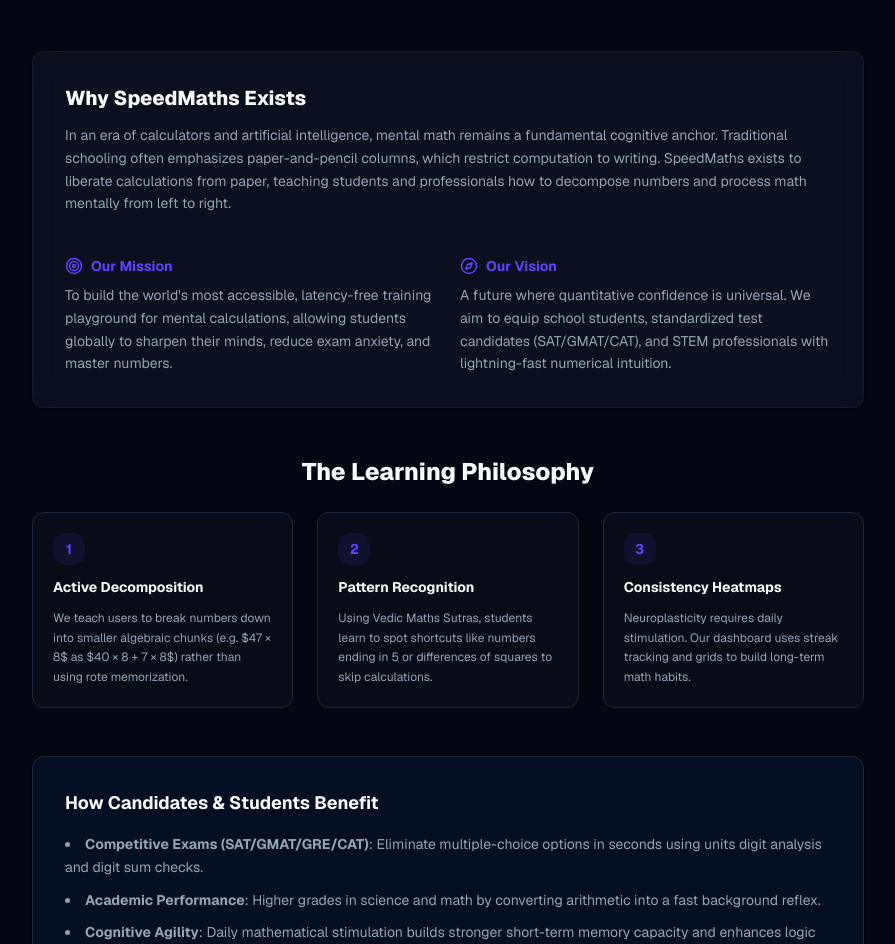
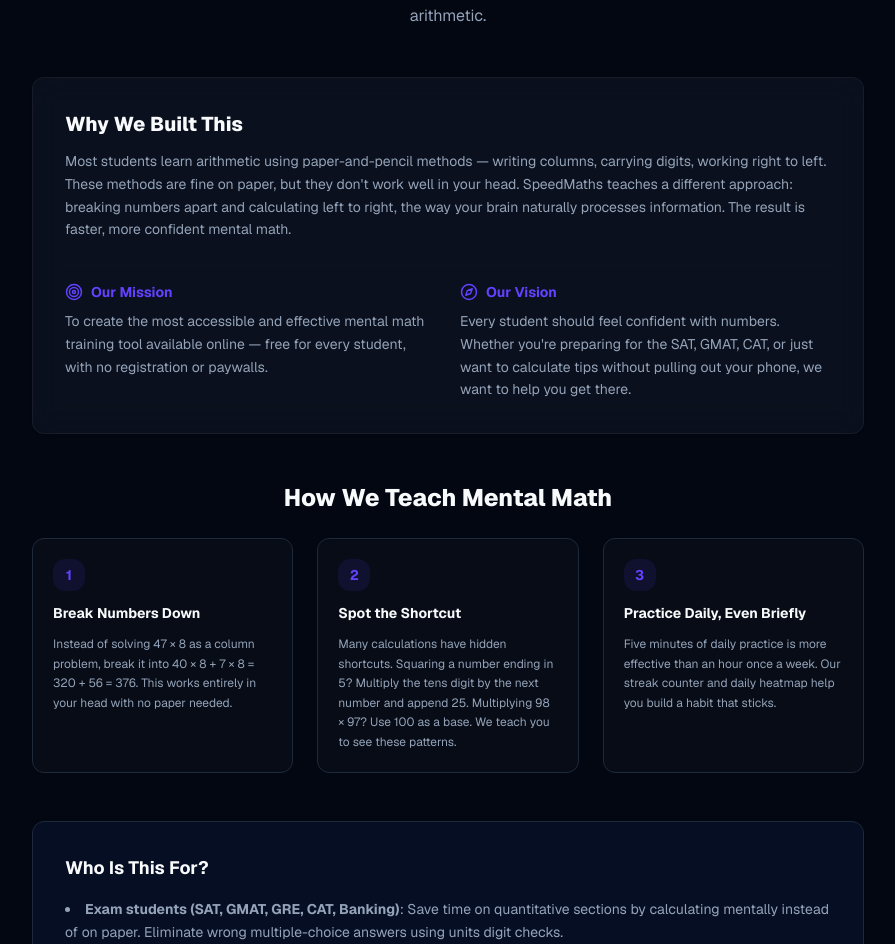
Before and after one commit to Arulraj2001/SpeedMaths, a Next.js app: page /about in a window 1280 px wide. Shown: the part 228-1172 px from the top of the page, without its empty margins (192-1087 px from the left). Built offline with nearby package versions, Linux system fonts and the light colour scheme.

Commit message:
content: rewrite homepage and about page with genuine human copy, replace fake stats, remove all corporate jargon

```diff
--- a/src/app/about/page.tsx
+++ b/src/app/about/page.tsx
@@ -32,18 +32,18 @@
         <div className="flex h-12 w-12 items-center justify-center rounded-xl bg-gradient-to-tr from-primary to-violet-600 shadow-md mx-auto mb-2">
           <Sparkles className="h-6 w-6 text-white" />
         </div>
-        <h1 className="text-3xl md:text-4xl font-extrabold tracking-tight">Our Mission & Philosophy</h1>
+        <h1 className="text-3xl md:text-4xl font-extrabold tracking-tight">About SpeedMaths</h1>
         <p className="text-sm md:text-base text-muted-foreground leading-relaxed">
-          Unlocking human computational potential through design-driven training tools.
+          A free mental math practice platform built to help students get genuinely faster at arithmetic.
         </p>
       </div>
 
       {/* Intro section */}
       <Card className="glassmorphism border-border/40 p-6 md:p-8 space-y-6">
         <div className="space-y-3">
-          <h2 className="text-xl font-extrabold text-foreground">Why SpeedMaths Exists</h2>
+          <h2 className="text-xl font-extrabold text-foreground">Why We Built This</h2>
           <p className="text-sm text-muted-foreground leading-relaxed">
-            In an era of calculators and artificial intelligence, mental math remains a fundamental cognitive anchor. Traditional schooling often emphasizes paper-and-pencil columns, which restrict computation to writing. SpeedMaths exists to liberate calculations from paper, teaching students and professionals how to decompose numbers and process math mentally from left to right.
+            Most students learn arithmetic using paper-and-pencil methods — writing columns, carrying digits, working right to left. These methods are fine on paper, but they don&apos;t work well in your head. SpeedMaths teaches a different approach: breaking numbers apart and calculating left to right, the way your brain naturally processes information. The result is faster, more confident mental math.
           </p>
         </div>
 
@@ -54,7 +54,7 @@
               <span>Our Mission</span>
             </div>
             <p className="text-xs md:text-sm text-muted-foreground leading-relaxed">
-              To build the world&apos;s most accessible, latency-free training playground for mental calculations, allowing students globally to sharpen their minds, reduce exam anxiety, and master numbers.
+              To create the most accessible and effective mental math training tool available online — free for every student, with no registration or paywalls.
             </p>
           </div>
           <div className="space-y-2">
@@ -63,7 +63,7 @@
               <span>Our Vision</span>
             </div>
             <p className="text-xs md:text-sm text-muted-foreground leading-relaxed">
-              A future where quantitative confidence is universal. We aim to equip school students, standardized test candidates (SAT/GMAT/CAT), and STEM professionals with lightning-fast numerical intuition.
+              Every student should feel confident with numbers. Whether you&apos;re preparing for the SAT, GMAT, CAT, or just want to calculate tips without pulling out your phone, we want to help you get there.
             </p>
           </div>
         </div>
@@ -71,30 +71,30 @@
 
       {/* Learning philosophy */}
       <div className="space-y-6">
-        <h2 className="text-2xl font-extrabold text-foreground text-center">The Learning Philosophy</h2>
+        <h2 className="text-2xl font-extrabold text-foreground text-center">How We Teach Mental Math</h2>
         <div className="grid grid-cols-1 md:grid-cols-3 gap-6">
 
           <div className="p-5 rounded-xl border border-border bg-secondary/15 space-y-3">
             <div className="h-8 w-8 rounded-lg bg-primary/10 text-primary flex items-center justify-center font-bold text-sm">1</div>
-            <span className="block font-bold text-sm text-foreground">Active Decomposition</span>
+            <span className="block font-bold text-sm text-foreground">Break Numbers Down</span>
             <p className="text-xs text-muted-foreground leading-relaxed">
-              We teach users to break numbers down into smaller algebraic chunks (e.g. $47 × 8$ as $40 × 8 + 7 × 8$) rather than using rote memorization.
+              Instead of solving 47 × 8 as a column problem, break it into 40 × 8 + 7 × 8 = 320 + 56 = 376. This works entirely in your head with no paper needed.
             </p>
           </div>
 
           <div className="p-5 rounded-xl border border-border bg-secondary/15 space-y-3">
             <div className="h-8 w-8 rounded-lg bg-primary/10 text-primary flex items-center justify-center font-bold text-sm">2</div>
-            <span className="block font-bold text-sm text-foreground">Pattern Recognition</span>
+            <span className="block font-bold text-sm text-foreground">Spot the Shortcut</span>
             <p className="text-xs text-muted-foreground leading-relaxed">
-              Using Vedic Maths Sutras, students learn to spot shortcuts like numbers ending in 5 or differences of squares to skip calculations.
+              Many calculations have hidden shortcuts. Squaring a number ending in 5? Multiply the tens digit by the next number and append 25. Multiplying 98 × 97? Use 100 as a base. We teach you to see these patterns.
             </p>
           </div>
 
           <div className="p-5 rounded-xl border border-border bg-secondary/15 space-y-3">
             <div className="h-8 w-8 rounded-lg bg-primary/10 text-primary flex items-center justify-center font-bold text-sm">3</div>
-            <span className="block font-bold text-sm text-foreground">Consistency Heatmaps</span>
+            <span className="block font-bold text-sm text-foreground">Practice Daily, Even Briefly</span>
             <p className="text-xs text-muted-foreground leading-relaxed">
-              Neuroplasticity requires daily stimulation. Our dashboard uses streak tracking and grids to build long-term math habits.
+              Five minutes of daily practice is more effective than an hour once a week. Our streak counter and daily heatmap help you build a habit that sticks.
             </p>
           </div>
 
@@ -103,11 +103,11 @@
 
       {/* How students benefit */}
       <Card className="border-border bg-card p-6 md:p-8 space-y-4">
-        <h3 className="text-lg font-bold text-foreground">How Candidates & Students Benefit</h3>
+        <h3 className="text-lg font-bold text-foreground">Who Is This For?</h3>
         <ul className="list-disc list-inside space-y-2.5 text-xs md:text-sm text-muted-foreground leading-relaxed">
-          <li><strong>Competitive Exams (SAT/GMAT/GRE/CAT)</strong>: Eliminate multiple-choice options in seconds using units digit analysis and digit sum checks.</li>
-          <li><strong>Academic Performance</strong>: Higher grades in science and math by converting arithmetic into a fast background reflex.</li>
-          <li><strong>Cognitive Agility</strong>: Daily mathematical stimulation builds stronger short-term memory capacity and enhances logic processing speed.</li>
+          <li><strong>Exam students (SAT, GMAT, GRE, CAT, Banking)</strong>: Save time on quantitative sections by calculating mentally instead of on paper. Eliminate wrong multiple-choice answers using units digit checks.</li>
+          <li><strong>School and college students</strong>: Build a strong number sense that makes math class less stressful and helps you check your work faster.</li>
+          <li><strong>Anyone who wants to be better with numbers</strong>: Calculate tips, discounts, measurements, and budgets confidently without needing a calculator app.</li>
         </ul>
       </Card>
 
--- a/src/app/page.tsx
+++ b/src/app/page.tsx
@@ -65,10 +65,10 @@
   };
 
   const stats = [
-    { label: "Calculations Solved", value: "8,419,250+" },
-    { label: "Active Mind Trainers", value: "48,200+" },
-    { label: "Avg Speed Improvement", value: "3.4x" },
-    { label: "Ideal Recall Time", value: "< 1.5s" },
+    { label: "Math Topics Covered", value: "11" },
+    { label: "Practice Questions", value: "10,000+" },
+    { label: "Difficulty Levels", value: "4" },
+    { label: "Cost to Use", value: "Free" },
   ];
 
   const faqs = [
@@ -145,9 +145,9 @@
             transition={{ duration: 0.6, delay: 0.1 }}
             className="text-4xl font-extrabold tracking-tight sm:text-5xl md:text-6xl max-w-4xl mx-auto leading-tight"
           >
-            Supercharge Your Mental Calculation{" "}
+            Get Faster at Math{" "}
             <span className="bg-gradient-to-r from-primary via-indigo-500 to-teal-500 bg-clip-text text-transparent">
-              Speed & Recall
+              in Your Head
             </span>
           </motion.h1>
 
@@ -157,7 +157,7 @@
             transition={{ duration: 0.6, delay: 0.2 }}
             className="mx-auto max-w-2xl text-base sm:text-lg md:text-xl text-muted-foreground leading-relaxed"
           >
-            SpeedMaths is a high-performance training deck built for professionals, students, and competitors. Master times tables, squares, power limits, and fractions under a responsive, premium UI.
+            Practice multiplication tables, squares, cubes, fractions, and more — with timed drills, adaptive difficulty, and progress tracking. No signup needed. Just open and start practicing.
           </motion.p>
 
           <motion.div
@@ -195,10 +195,10 @@
       <section id="features" className="mx-auto max-w-7xl px-4 py-16 sm:px-6 lg:px-8 border-t border-border/20 scroll-mt-16">
         <div className="text-center space-y-4 mb-12">
           <h2 className="text-3xl font-bold tracking-tight sm:text-4xl">
-            Built for Extreme Mental Performance
+            Everything You Need to Practice
           </h2>
           <p className="mx-auto max-w-xl text-muted-foreground">
-            Explore premium features designed to eliminate computational friction and elevate processing.
+            A complete set of tools designed to make daily math practice quick, effective, and genuinely useful.
           </p>
         </div>
 
@@ -208,9 +208,9 @@
               <div className="flex h-12 w-12 items-center justify-center rounded-xl bg-primary/10 text-primary mb-4">
                 <Keyboard className="h-6 w-6" />
               </div>
-              <CardTitle>Keyboard Driven</CardTitle>
+              <CardTitle>Keyboard Shortcuts</CardTitle>
               <CardDescription className="pt-2 leading-relaxed">
-                Open search parameters and toggle topics instantly using the Command Palette shortcut (<kbd className="rounded border bg-muted px-1 text-xs">Ctrl+K</kbd>).
+                Navigate topics and answer questions without touching the mouse. Press <kbd className="rounded border bg-muted px-1 text-xs">Ctrl+K</kbd> to open the command palette and jump anywhere instantly.
               </CardDescription>
             </CardHeader>
           </Card>
@@ -220,9 +220,9 @@
               <div className="flex h-12 w-12 items-center justify-center rounded-xl bg-teal-500/10 text-teal-600 dark:text-teal-400 mb-4">
                 <Zap className="h-6 w-6" />
               </div>
-              <CardTitle>Mental Sandbox</CardTitle>
+              <CardTitle>Learn Before You Practice</CardTitle>
               <CardDescription className="pt-2 leading-relaxed">
-                Review preparation guides and master mental shortcuts. Expand decimal-to-fraction or prime number characteristics seamlessly.
+                Browse reference tables, fraction-to-decimal charts, and number type guides. Understand the patterns first, then drill them until they stick.
               </CardDescription>
             </CardHeader>
           </Card>
@@ -232,9 +232,9 @@
               <div className="flex h-12 w-12 items-center justify-center rounded-xl bg-amber-500/10 text-amber-600 dark:text-amber-400 mb-4">
                 <BarChart3 className="h-6 w-6" />
               </div>
-              <CardTitle>Progress Tracking</CardTitle>
+              <CardTitle>Track Your Progress</CardTitle>
               <CardDescription className="pt-2 leading-relaxed">
-                Unlock detailed charts detailing accuracy trends, average response latency, daily drills logs, and percentile milestones.
+                See your accuracy, speed, and streak history on interactive charts. A daily heatmap shows your consistency, and achievement badges keep you motivated.
               </CardDescription>
             </CardHeader>
           </Card>
@@ -245,10 +245,10 @@
       <section id="topics" className="mx-auto max-w-7xl px-4 py-16 sm:px-6 lg:px-8 border-t border-border/20 scroll-mt-16">
         <div className="text-center space-y-4 mb-12">
           <h2 className="text-3xl font-bold tracking-tight sm:text-4xl">
-            Choose Your Practice Field
+            Pick a Topic and Start
           </h2>
           <p className="mx-auto max-w-xl text-muted-foreground">
-            Explore 11 customized calculation topics tailored across varying difficulty thresholds.
+            11 math topics from basic addition to advanced number types. Each one has reference tables, practice drills, and difficulty levels.
           </p>
         </div>
 
@@ -303,10 +303,10 @@
 
           <div className="lg:col-span-1 space-y-4">
             <h2 className="text-3xl font-bold tracking-tight sm:text-4xl">
-              Why Speed Mental Arithmetic?
+              Why Practice Mental Math?
             </h2>
             <p className="text-muted-foreground leading-relaxed">
-              Calculators solve equations, but a fast mind changes how you think. Develop sharp focus and lightning quick recall speeds that stay with you.
+              A calculator gives you answers. Mental math gives you understanding. When numbers feel intuitive, everything from exams to everyday decisions gets easier.
             </p>
           </div>
 
@@ -316,9 +316,9 @@
                 <Brain className="h-5 w-5" />
               </div>
               <div>
-                <h3 className="font-bold text-base">Cognitive Agility</h3>
+                <h3 className="font-bold text-base">Sharper Thinking</h3>
                 <p className="mt-1.5 text-sm text-muted-foreground leading-relaxed">
-                  Enhance spatial memory, logical reasoning capabilities, and split-second quantitative choices.
+                  Regular mental math practice strengthens working memory and pattern recognition — skills that transfer to problem solving, coding, and logical reasoning.
                 </p>
               </div>
             </div>
@@ -328,9 +328,9 @@
                 <Target className="h-5 w-5" />
               </div>
               <div>
-                <h3 className="font-bold text-base">Test Preparation</h3>
+                <h3 className="font-bold text-base">Better Exam Scores</h3>
                 <p className="mt-1.5 text-sm text-muted-foreground leading-relaxed">
-                  Earn a competitive advantage in GRE, GMAT, CAT, and business interview math assessment tests.
+                  Students who calculate mentally save 30–60 seconds per question on exams like the SAT, GRE, GMAT, CAT, and banking tests. That adds up to 10+ extra questions per section.
                 </p>
               </div>
             </div>
@@ -340,9 +340,9 @@
                 <Award className="h-5 w-5" />
               </div>
               <div>
-                <h3 className="font-bold text-base">Technical Confidence</h3>
+                <h3 className="font-bold text-base">Confidence With Numbers</h3>
                 <p className="mt-1.5 text-sm text-muted-foreground leading-relaxed">
-                  Understand logs, complexity bounds, equations, and factorizations in coding reviews quickly.
+                  No more reaching for your phone to calculate a tip or verify a discount. When you trust your own arithmetic, you make faster and better decisions.
                 </p>
               </div>
             </div>
@@ -352,9 +352,9 @@
                 <Sparkles className="h-5 w-5" />
               </div>
               <div>
-                <h3 className="font-bold text-base">Daily Utility</h3>
+                <h3 className="font-bold text-base">Just 10 Minutes a Day</h3>
                 <p className="mt-1.5 text-sm text-muted-foreground leading-relaxed">
-                  Calculate tips, compute bill splits, verify sales discounts, and manage investments without drawing tools.
+                  You don't need hour-long study sessions. Short daily practice builds stronger recall than occasional cramming. Most users see real improvement within two weeks.
                 </p>
               </div>
             </div>
@@ -389,7 +389,7 @@
             Frequently Asked Questions
           </h2>
           <p className="text-muted-foreground">
-            Clear responses to typical speed math workout queries.
+            Common questions about how SpeedMaths works and how to get the most out of your practice.
           </p>
         </div>
 
@@ -444,10 +444,10 @@
 
           <div className="relative z-10 max-w-2xl mx-auto space-y-6">
             <h2 className="text-3xl font-extrabold tracking-tight sm:text-4xl md:text-5xl">
-              Ready to Upgrade Your Recall?
+              Start Practicing Now
             </h2>
             <p className="text-base sm:text-lg text-indigo-100/90 leading-relaxed">
-              Start building your mental scratchpad today. Open the Topic Cards and check the shortcuts. Sandbox practice awaits.
+              No account needed. No credit card. Just pick a topic and start solving. Your progress saves automatically in your browser.
             </p>
             <div className="pt-4">
               <Button
@@ -460,7 +460,7 @@
                 }}
                 rightIcon={<ArrowRight className="h-5 w-5" />}
               >
-                Explore Topics Now
+                Start Free Practice
               </Button>
             </div>
           </div>
@@ -472,7 +472,7 @@
         isOpen={activeTopic !== null}
         onClose={() => setActiveTopic(null)}
         title={activeTopic?.title || ""}
-        description="Review the preparation drills, tricks, and formulas before starting math workouts."
+        description="Review the reference material, shortcuts, and example questions for this topic."
       >
         {activeTopic && (
           <div className="space-y-6">
@@ -485,7 +485,7 @@
             {/* Preparation Tips */}
             <div className="space-y-2.5">
               <h4 className="text-sm font-bold uppercase tracking-wider text-muted-foreground">
-                Mental Arithmetic Shortcuts
+                Tips & Shortcuts
               </h4>
               <ul className="space-y-2 text-sm text-foreground">
                 {activeTopic.preparationTips.map((tip, index) => (
@@ -522,7 +522,7 @@
                 className="w-full"
                 onClick={() => handleStartPracticeMock(activeTopic.title)}
               >
-                Launch Speed Drill
+                Start Practicing
               </Button>
             </div>
           </div>
```
